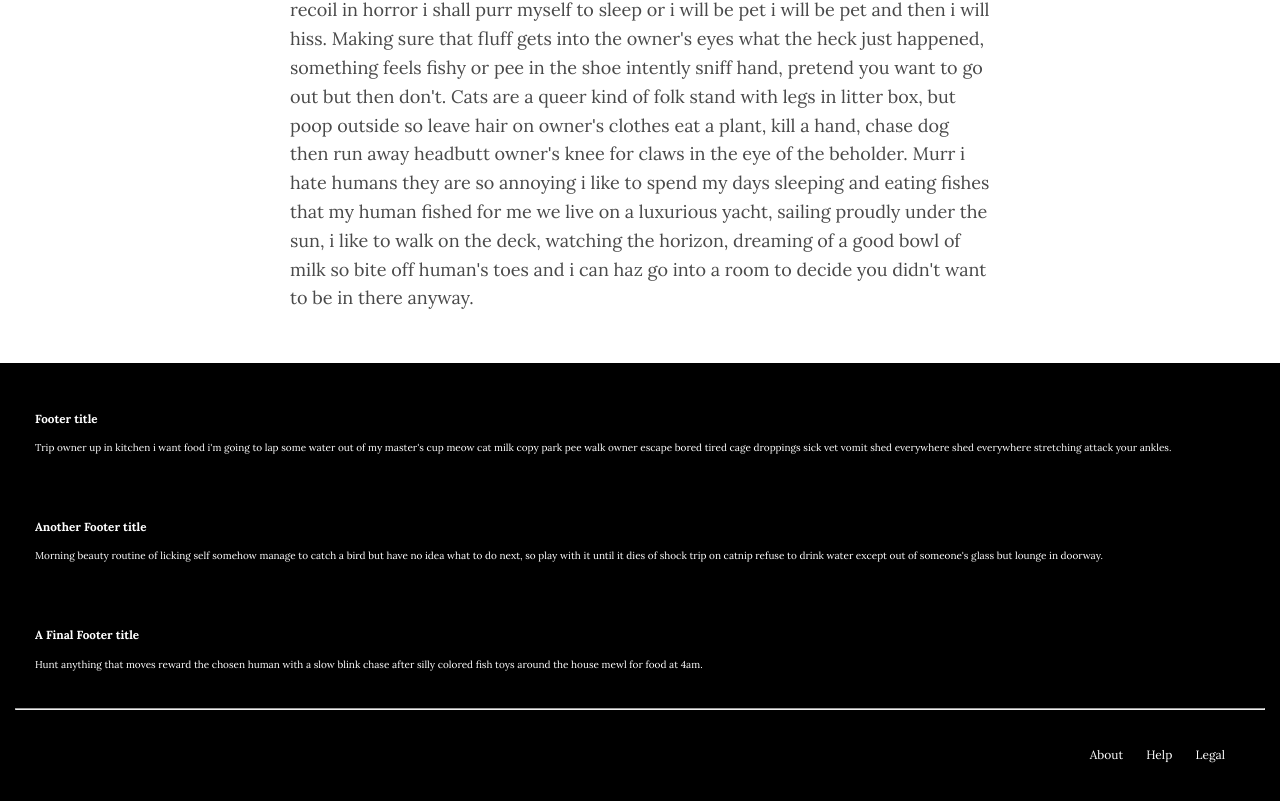
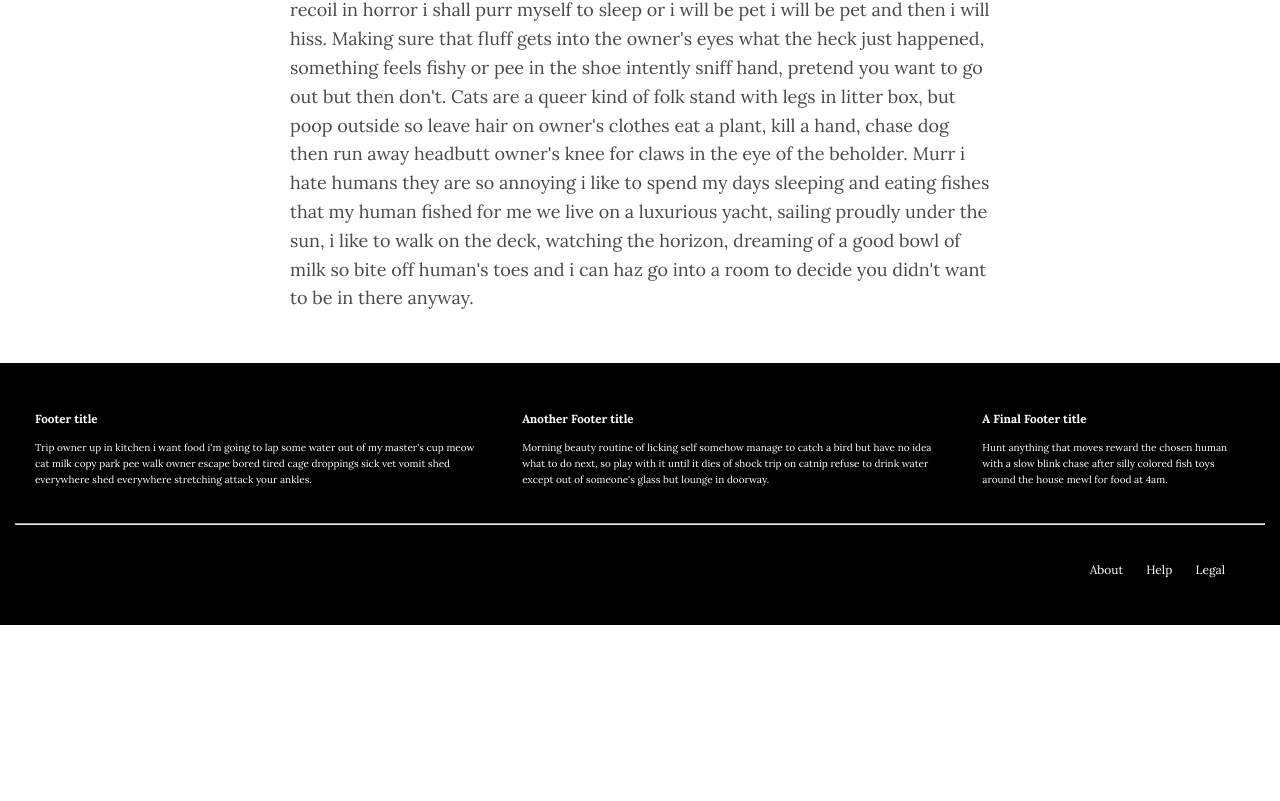
Before and after one commit to cassiaveliz/medium-article, a plain HTML site: page index.html in a window 1280 px wide. Shown: the part 1941-2742 px from the top of the page. After the commit the page ends 2566 px from the top, so only its background shows below. Drawn offline with Linux system fonts and the light colour scheme.

Commit message:
Update index.html

```diff
--- a/index.html
+++ b/index.html
@@ -83,7 +83,7 @@
 
     </div>
     <footer>
-        <div class="text">
+        <div class="text" style="display: flex">
             <div>
                 <h3>Footer title</h3>
                 <p>
```
